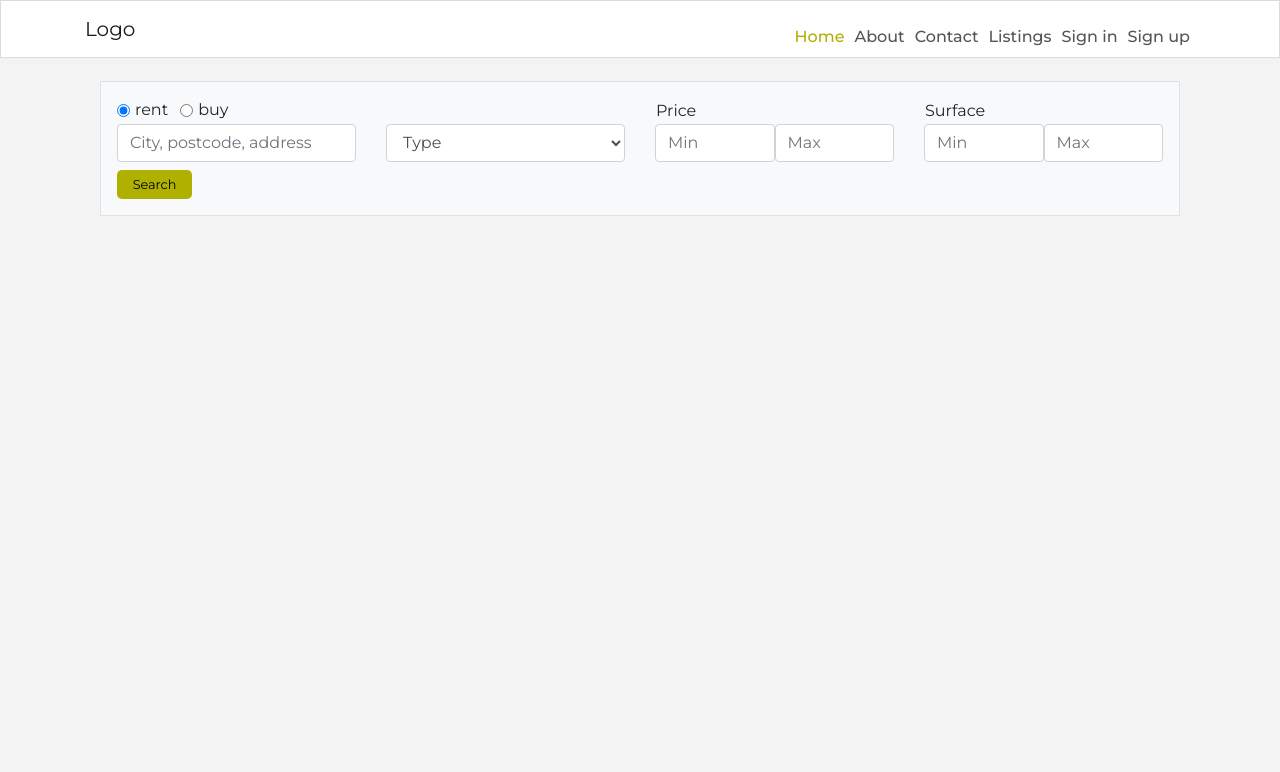
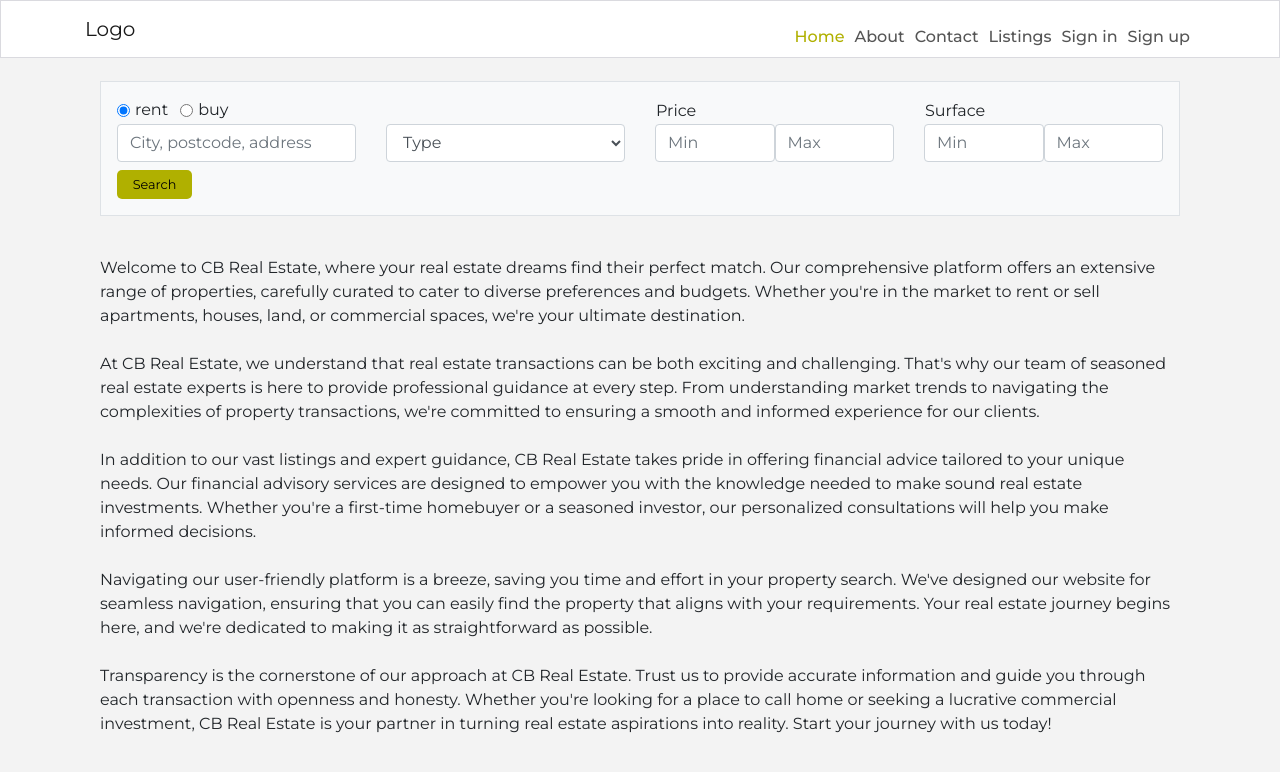
Before and after one commit to Vasileios20/real-estate, a React (Create React App) app: page / in a window 1280 px wide. Shown: the top 772 px of the page. Built offline with nearby package versions, Linux system fonts and the light colour scheme; no server answers.

Commit message:
Add text content to home page

```diff
--- a/src/pages/home/HomePage.js
+++ b/src/pages/home/HomePage.js
@@ -1,6 +1,54 @@
 import React from "react";
 import SearchBar from "../../components/SearchBar";
+import { Col, Container, Row } from "react-bootstrap";
 
 export default function HomePage() {
-  return <SearchBar />;
+  return (
+    <>
+      <SearchBar />
+      <Container>
+        <Row className="mt-3 flex-column">
+          <Col className="my-4">
+            Welcome to CB Real Estate, where your real estate dreams find their
+            perfect match. Our comprehensive platform offers an extensive range
+            of properties, carefully curated to cater to diverse preferences and
+            budgets. Whether you're in the market to rent or sell apartments,
+            houses, land, or commercial spaces, we're your ultimate destination.
+          </Col>
+          <Col>
+            At CB Real Estate, we understand that real estate transactions can
+            be both exciting and challenging. That's why our team of seasoned
+            real estate experts is here to provide professional guidance at
+            every step. From understanding market trends to navigating the
+            complexities of property transactions, we're committed to ensuring a
+            smooth and informed experience for our clients.
+          </Col>
+          <Col className="my-4">
+            In addition to our vast listings and expert guidance, CB Real Estate
+            takes pride in offering financial advice tailored to your unique
+            needs. Our financial advisory services are designed to empower you
+            with the knowledge needed to make sound real estate investments.
+            Whether you're a first-time homebuyer or a seasoned investor, our
+            personalized consultations will help you make informed decisions.
+          </Col>
+          <Col>
+            Navigating our user-friendly platform is a breeze, saving you time
+            and effort in your property search. We've designed our website for
+            seamless navigation, ensuring that you can easily find the property
+            that aligns with your requirements. Your real estate journey begins
+            here, and we're dedicated to making it as straightforward as
+            possible.
+          </Col>
+          <Col className="my-4">
+            Transparency is the cornerstone of our approach at CB Real Estate.
+            Trust us to provide accurate information and guide you through each
+            transaction with openness and honesty. Whether you're looking for a
+            place to call home or seeking a lucrative commercial investment, CB
+            Real Estate is your partner in turning real estate aspirations into
+            reality. Start your journey with us today!
+          </Col>
+        </Row>
+      </Container>
+    </>
+  );
 }
```
